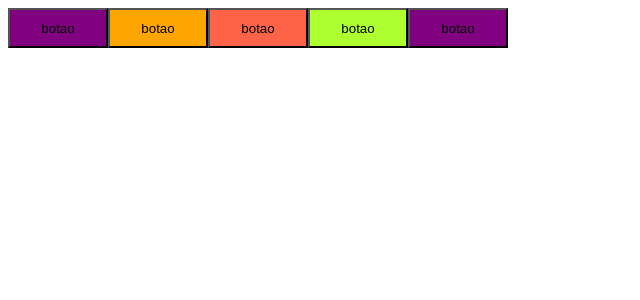
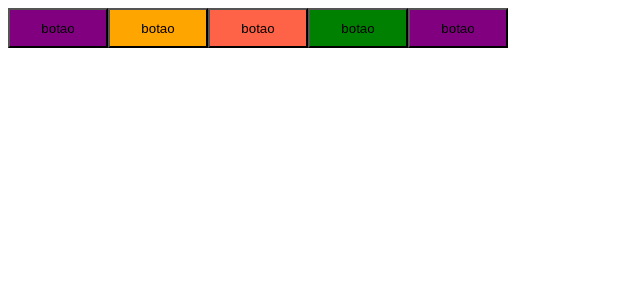
Before and after one commit to alejuliao/ignite-timer, a React (Vite) app: page / in a window 1280 px wide. Shown: the top 300 px of the page, without its empty margins (0-640 px from the left). Built offline with nearby package versions, Linux system fonts and the light colour scheme.

Commit message:
finished styles components

```diff
--- a/src/App.tsx
+++ b/src/App.tsx
@@ -3,10 +3,10 @@
 export function App() {
   return (
     <>
-      <Button color="primary" />
-      <Button color="secondary" />
-      <Button color="danger" />
-      <Button color="success" />
+      <Button variant="primary" />
+      <Button variant="secondary" />
+      <Button variant="danger" />
+      <Button variant="success" />
       <Button />
     </>
   );
--- a/src/components/Button.module.css
+++ /dev/null
@@ -1,20 +0,0 @@
-.button {
-  width: 100px;
-  height: 40px;
-}
-
-.primary {
-  background-color: purple;
-}
-
-.secondary {
-  background-color: orange;
-}
-
-.danger {
-  background-color: tomato;
-}
-
-.success {
-  background-color: greenyellow;
-}
--- /dev/null
+++ b/src/components/Button.styles.ts
@@ -0,0 +1,17 @@
+import styled, { css} from 'styled-components'
+export type ButtonVariant = "primary" | "secondary" | "danger" | "success";
+interface ButtonContainerProps {
+  variant: ButtonVariant
+}
+const buttonVariants = {
+  primary: 'purple' , secondary: 'orange' , danger:'tomato' , success:'green'
+}
+export const ButtonContainer = styled.button<ButtonContainerProps>`
+  width: 100px;
+  height: 40px;
+  ${props=>{
+    return css`
+    background-color: ${buttonVariants[props.variant]}
+    `}
+  }
+`
--- a/src/components/Button.tsx
+++ b/src/components/Button.tsx
@@ -1,11 +1,7 @@
-import styles from "./Button.module.css";
+import { ButtonContainer, ButtonVariant } from "./Button.styles";
 interface ButtonProps {
-  color?: "primary" | "secondary" | "danger" | "success";
+  variant?: ButtonVariant;
 }
-export function Button({ color = "primary" }: ButtonProps) {
-  return (
-    <button type="button" className={`${styles.button} ${styles[color]}`}>
-      botao
-    </button>
-  );
+export function Button({ variant = "primary" }: ButtonProps) {
+  return <ButtonContainer variant={variant}>botao</ButtonContainer>;
 }
```
